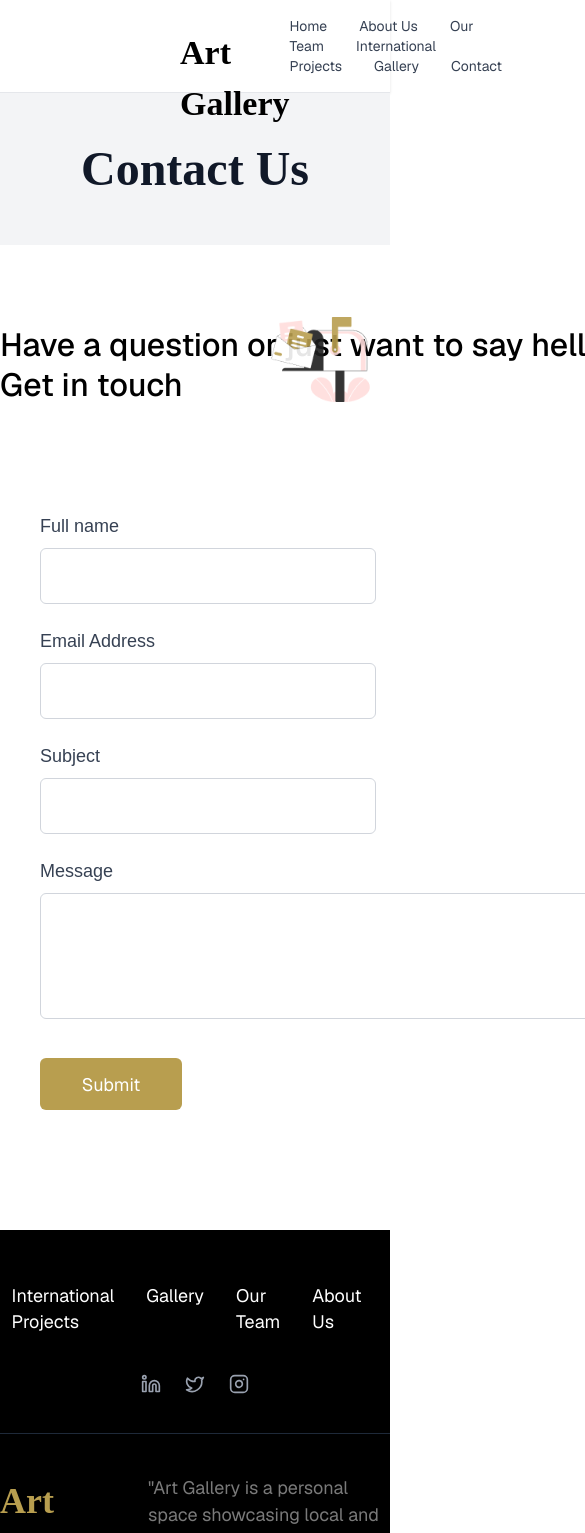
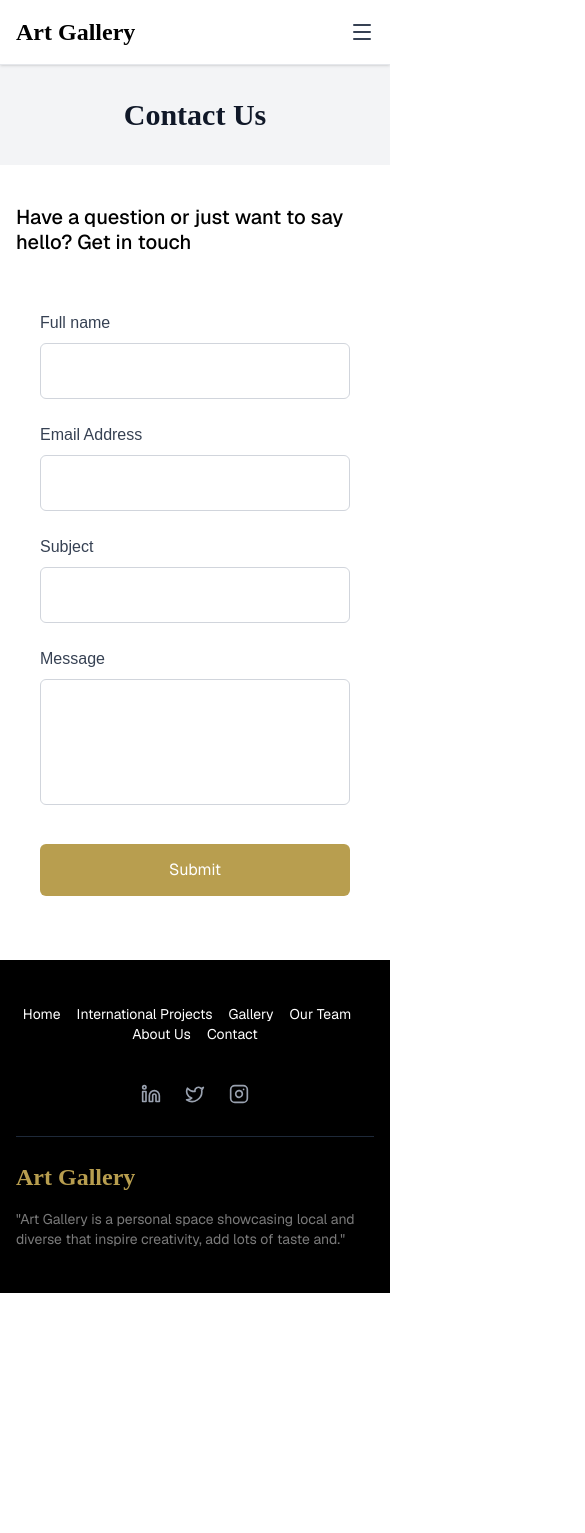
Before and after one commit to Ihosseinsd/gallery, a Next.js app: page /contactUs in a window 390 px wide. Shown: the top 1533 px of the page, 585 px wide, since content can reach past the window. After the commit the page ends 1293 px from the top, so only its background shows below. Built offline with nearby package versions, Linux system fonts and the light colour scheme.

Commit message:
Update page.jsx

```diff
--- a/src/app/contactUs/page.jsx
+++ b/src/app/contactUs/page.jsx
@@ -1,17 +1,21 @@
-import { Instagram, Linkedin, Twitter } from "lucide-react";
+"use client";
+import { useState } from "react";
+import { Instagram, Linkedin, Twitter, Menu, X } from "lucide-react";
 import Link from "next/link";
 
 export default function ContactPage() {
+  const [isMenuOpen, setIsMenuOpen] = useState(false);
   return (
     <div className="bg-white">
-      <nav className="bg-white text-black border-b border-gray-200 shadow-sm">
-        <div className="container mx-auto pl-45 py-4 ">
+      <nav className="bg-white text-black border-b border-gray-200 shadow-sm relative">
+        <div className="container mx-auto px-4 sm:px-6 lg:px-15 py-4">
           <div className="flex justify-between items-center">
-            <div className=" font-bold font-['Abhaya_Libre'] w-[170px] h-[39px] text-[34px] ">
+            <div className="font-bold font-['Abhaya_Libre'] w-auto sm:w-[170px] h-auto sm:h-[39px] text-2xl sm:text-[34px]">
               Art Gallery
             </div>
-            <div className=" md:flex space-x-8 text-sm font-['Geist'] mr-[140px]">
-            <Link href="/" className="text-gray-700 hover:text-gray-900">
+            {/* Desktop Menu */}
+            <div className="hidden md:flex space-x-4 lg:space-x-8 text-sm font-['Geist'] lg:mr-[140px]">
+              <Link href="/" className="text-gray-700 hover:text-gray-900">
                 Home
               </Link>
               <Link href="#" className="text-gray-700 hover:text-gray-900">
@@ -30,84 +34,145 @@ export default function ContactPage() {
                 Contact
               </Link>
             </div>
+            {/* Mobile Menu Button */}
+            <button
+              className="md:hidden text-gray-700 hover:text-gray-900 focus:outline-none"
+              onClick={() => setIsMenuOpen(!isMenuOpen)}
+              aria-label="Toggle menu"
+            >
+              {isMenuOpen ? (
+                <X className="w-6 h-6" />
+              ) : (
+                <Menu className="w-6 h-6" />
+              )}
+            </button>
           </div>
+          {/* Mobile Menu */}
+          {isMenuOpen && (
+            <div className="md:hidden mt-4 pb-4 border-t border-gray-200">
+              <div className="flex flex-col space-y-4 pt-4 text-sm font-['Geist']">
+                <Link
+                  href="/"
+                  className="text-gray-700 hover:text-gray-900 py-2"
+                  onClick={() => setIsMenuOpen(false)}
+                >
+                  Home
+                </Link>
+                <Link
+                  href="#"
+                  className="text-gray-700 hover:text-gray-900 py-2"
+                  onClick={() => setIsMenuOpen(false)}
+                >
+                  About Us
+                </Link>
+                <Link
+                  href="/team"
+                  className="text-gray-700 hover:text-gray-900 py-2"
+                  onClick={() => setIsMenuOpen(false)}
+                >
+                  Our Team
+                </Link>
+                <Link
+                  href="/internationalProjects"
+                  className="text-gray-700 hover:text-gray-900 py-2"
+                  onClick={() => setIsMenuOpen(false)}
+                >
+                  International Projects
+                </Link>
+                <Link
+                  href="/gallery"
+                  className="text-gray-700 hover:text-gray-900 py-2"
+                  onClick={() => setIsMenuOpen(false)}
+                >
+                  Gallery
+                </Link>
+                <Link
+                  href="/contactUs"
+                  className="text-gray-700 hover:text-gray-900 py-2"
+                  onClick={() => setIsMenuOpen(false)}
+                >
+                  Contact
+                </Link>
+              </div>
+            </div>
+          )}
         </div>
       </nav>
       {/* Page Title */}
-      <section className="bg-[#F3F4F6] py-10">
-        <h1 className="text-center font-['Abhaya_Libre'] text-[48px]  font-bold text-gray-900">
+      <section className="bg-[#F3F4F6] py-8 sm:py-10">
+        <h1 className="text-center font-['Abhaya_Libre'] text-3xl sm:text-4xl lg:text-[48px] font-bold text-gray-900">
           Contact Us
         </h1>
       </section>
 
       {/* Form Section */}
-      <div className="max-w-6xl mx-auto relative py-20">
+      <div className="max-w-6xl mx-auto relative py-10 sm:py-20 px-4 sm:px-6">
         {/* Right Illustration */}
-        <div className="mb-[68px]">
-          <div className="w-[641px] text-[32px] text-black font-['Geist'] font-medium leading-tight">
+        <div className="mb-8 sm:mb-[68px] relative">
+          <div className="w-full max-w-full lg:max-w-[641px] text-xl sm:text-2xl lg:text-[32px] text-black font-['Geist'] font-medium leading-tight">
             <p>Have a question or just want to say hello? Get in touch</p>
           </div>
           <img
             src="/undraw_mailbox_e7nc 1.png"
             alt=""
-            className="absolute right-0 top-10 w-36 opacity-90 pointer-events-none mt-8"
+            className="hidden lg:block absolute right-0 top-10 w-36 opacity-90 pointer-events-none mt-8"
           />
         </div>
 
         {/* Form Container */}
-        <div className="bg-white  p-10">
+        <div className="bg-white p-6 sm:p-10">
           <form className="space-y-6">
             {/* Row 1 */}
             <div className="grid grid-cols-1 md:grid-cols-3 gap-6">
               {/* Full Name */}
               <div>
-                <label className="block text-[18px] text-gray-700 mb-2">
+                <label className="block text-base sm:text-[18px] text-gray-700 mb-2">
                   Full name
                 </label>
                 <input
                   type="text"
-                  className="w-[336px] h-[56px] rounded-md border border-gray-300 px-4 text-sm focus:ring-0 focus:outline-none"
+                  className="w-full max-w-full md:max-w-[336px] h-[56px] rounded-md border border-gray-300 px-4 text-sm focus:ring-0 focus:outline-none"
                 />
               </div>
 
               {/* Email */}
               <div>
-                <label className="block text-[18px] text-gray-700 mb-2">
+                <label className="block text-base sm:text-[18px] text-gray-700 mb-2">
                   Email Address
                 </label>
                 <input
                   type="email"
-                  className="w-[336px] h-[56px] rounded-md border border-gray-300 px-4 text-sm focus:ring-0 focus:outline-none"
+                  className="w-full max-w-full md:max-w-[336px] h-[56px] rounded-md border border-gray-300 px-4 text-sm focus:ring-0 focus:outline-none"
                 />
               </div>
 
               {/* Subject */}
               <div>
-                <label className="block text-[18px] text-gray-700 mb-2">
+                <label className="block text-base sm:text-[18px] text-gray-700 mb-2">
                   Subject
                 </label>
                 <input
                   type="text"
-                  className="w-[336px] h-[56px] rounded-md border border-gray-300 px-4 text-sm focus:ring-0 focus:outline-none"
+                  className="w-full max-w-full md:max-w-[336px] h-[56px] rounded-md border border-gray-300 px-4 text-sm focus:ring-0 focus:outline-none"
                 />
               </div>
             </div>
 
             {/* Message */}
             <div>
-              <label className="block text-[18px] text-gray-700 mb-2">
+              <label className="block text-base sm:text-[18px] text-gray-700 mb-2">
                 Message
               </label>
               <textarea
                 rows={5}
-                className="w-[1056px] h-[126px]  rounded-md border border-gray-300 text-sm focus:ring-0 focus:outline-none resize-none"
+                className="w-full max-w-full lg:max-w-[1056px] min-h-[126px] rounded-md border border-gray-300 text-sm focus:ring-0 focus:outline-none resize-none"
               ></textarea>
             </div>
 
             {/* Button */}
             <button
               type="submit"
-              className="mt-2 w-[142px] h-[52px] rounded-md bg-[#B89E4F] text-white text-[18px]  font-['Geist'] hover:bg-[#b8953f] transition"
+              className="mt-2 w-full sm:w-[142px] h-[52px] rounded-md bg-[#B89E4F] text-white text-base sm:text-[18px] font-['Geist'] hover:bg-[#b8953f] transition"
             >
               Submit
             </button>
@@ -115,9 +180,9 @@ export default function ContactPage() {
         </div>
       </div>
       <footer className="bg-black text-white py-3">
-        <div className="max-w-6xl mx-auto">
-          <div className="pt-[41px] pb-[39px] border-b border-gray-800 flex flex-col md:flex-row justify-between items-center text-sm text-gray-400">
-            <div className="flex text-[18px] font-normal space-x-8 text-[#FFFFFF] mb-4 md:mb-0 font-['Geist']">
+        <div className="max-w-6xl mx-auto px-4 sm:px-6">
+          <div className="pt-8 sm:pt-[41px] pb-8 sm:pb-[39px] border-b border-gray-800 flex flex-col md:flex-row justify-between items-center text-sm text-gray-400">
+            <div className="flex flex-wrap justify-center text-sm sm:text-[18px] font-normal space-x-4 sm:space-x-8 text-[#FFFFFF] mb-4 md:mb-0 font-['Geist']">
               <a href="#">Home</a>
               <a href="#">International Projects</a>
               <a href="#">Gallery</a>
@@ -132,11 +197,11 @@ export default function ContactPage() {
             </div>
           </div>
           <div className="flex flex-col md:flex-row justify-between items-start md:items-center mb-8">
-            <div className="flex items-center mt-10 gap-8">
-              <h3 className="text-[36px] font-['Abhaya_Libre'] text-[#B89E4F] font-bold">
+            <div className="flex flex-col sm:flex-row items-start sm:items-center mt-6 sm:mt-10 gap-4 sm:gap-8">
+              <h3 className="text-2xl sm:text-3xl lg:text-[36px] font-['Abhaya_Libre'] text-[#B89E4F] font-bold">
                 Art Gallery
               </h3>
-              <p className="text-[#7A7A7A] font-['Geist'] text-[18px] font-normal">
+              <p className="text-[#7A7A7A] font-['Geist'] text-sm sm:text-base lg:text-[18px] font-normal">
                 "Art Gallery is a personal space showcasing local and diverse
                 that inspire creativity, add lots of taste and."
               </p>
```
